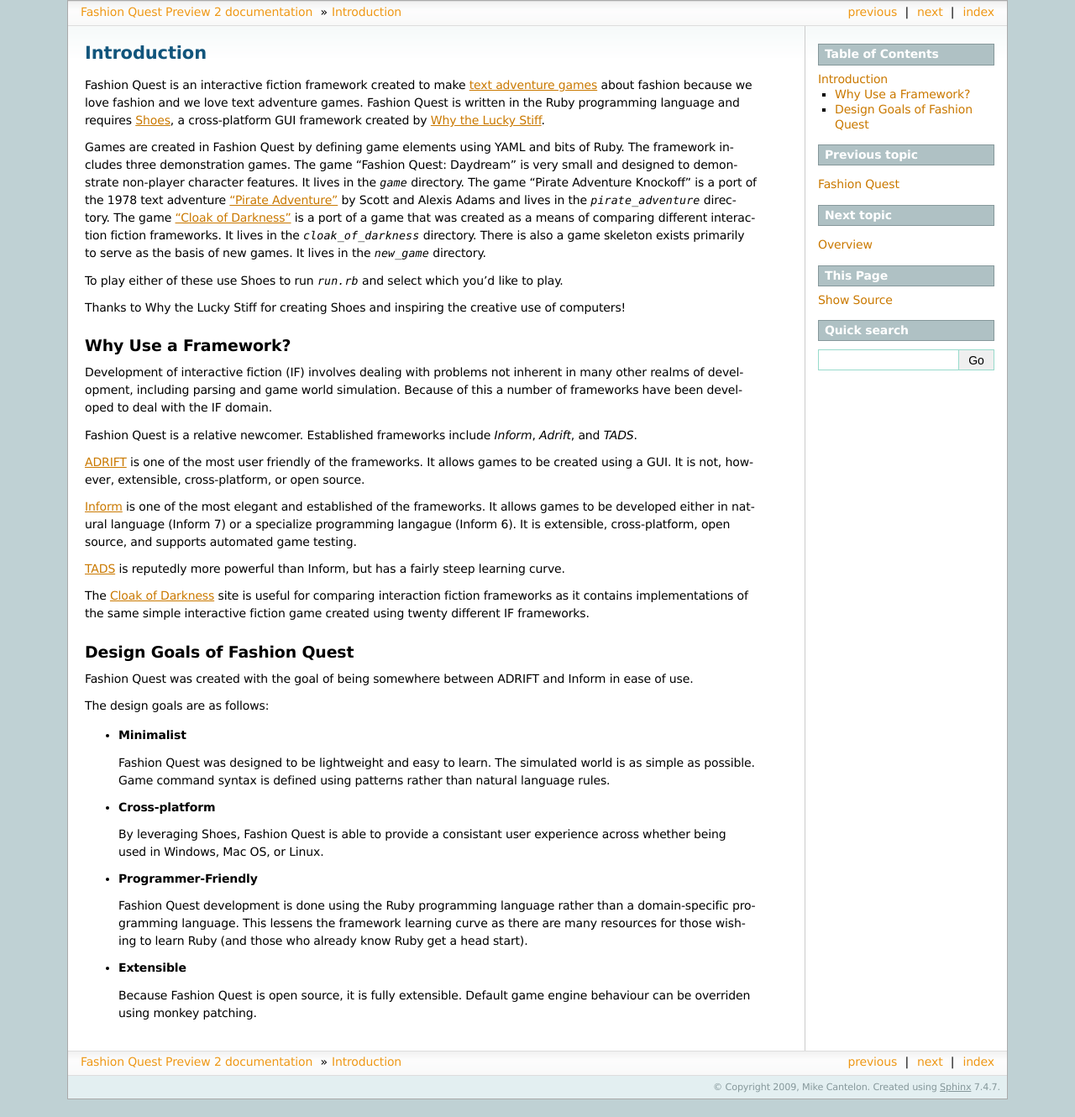
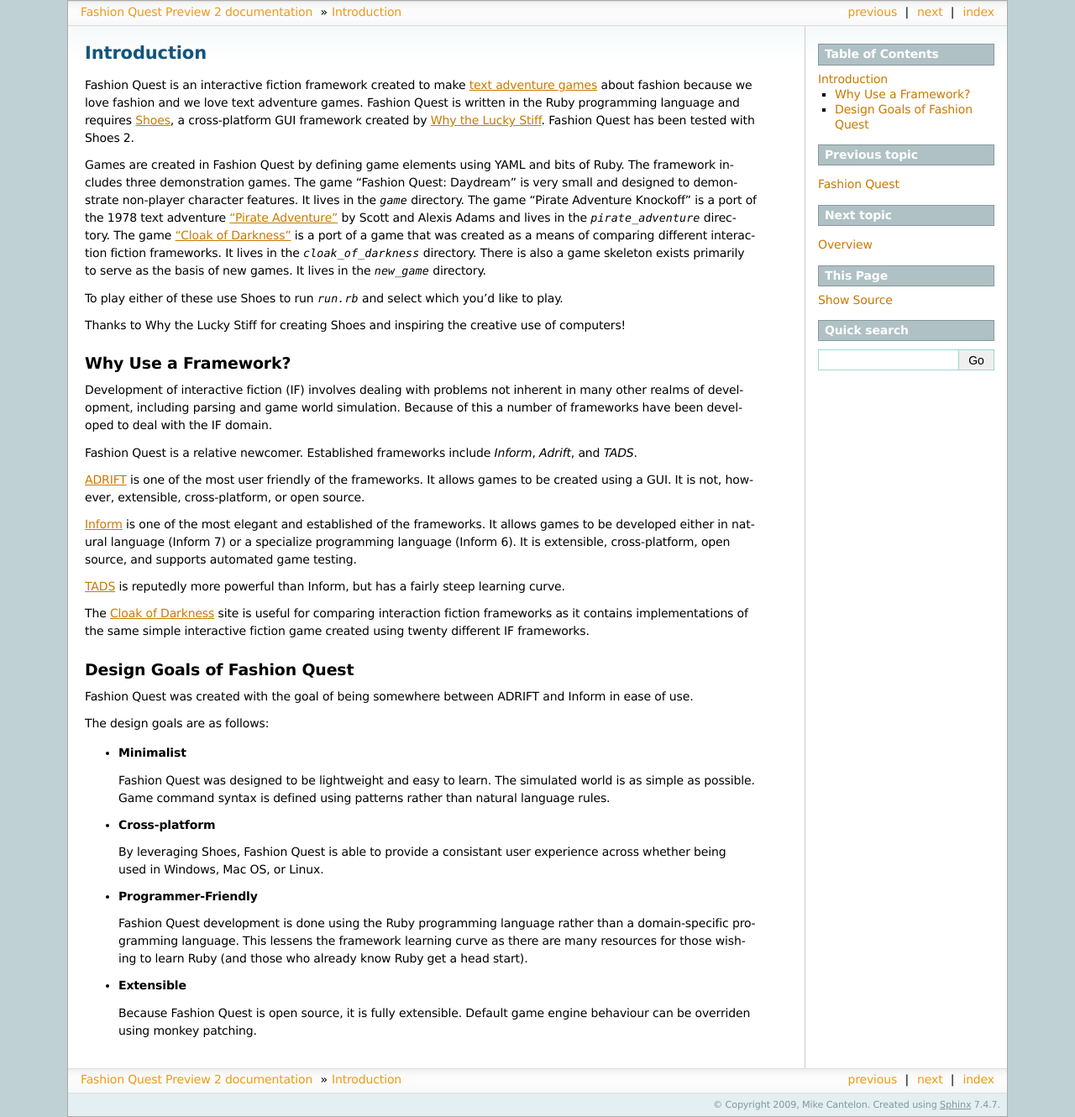
Before and after one commit to mcantelon/fashion-quest, a Sphinx documentation site: the page built from doc/source/introduction.rst, in a window 1280 px wide. Shown: the whole page at 84% size. Built offline with Sphinx 7.4.7, drawn with Linux system fonts in a browser that asks for light colours; before the commit the page ends 1309 px from its top, so only the background shows below that.

Commit message:
More tweaks to documentation.

```diff
--- a/doc/source/introduction.rst
+++ b/doc/source/introduction.rst
@@ -1,7 +1,7 @@
 Introduction
 ============
 
-Fashion Quest is an interactive fiction framework created to make `text adventure games`_ about fashion because we love fashion and we love text adventure games. Fashion Quest is written in the Ruby programming language and requires Shoes_, a cross-platform GUI framework created by `Why the Lucky Stiff`_.
+Fashion Quest is an interactive fiction framework created to make `text adventure games`_ about fashion because we love fashion and we love text adventure games. Fashion Quest is written in the Ruby programming language and requires Shoes_, a cross-platform GUI framework created by `Why the Lucky Stiff`_. Fashion Quest has been tested with Shoes 2.
 
 Games are created in Fashion Quest by defining game elements using YAML and bits of Ruby. The framework includes three demonstration games. The game "Fashion Quest: Daydream" is very small and designed to demonstrate non-player character features. It lives in the `game` directory. The game "Pirate Adventure Knockoff" is a port of the 1978 text adventure `"Pirate Adventure"`_ by Scott and Alexis Adams and lives in the `pirate_adventure` directory. The game `"Cloak of Darkness"`_ is a port of a game that was created as a means of comparing different interaction fiction frameworks. It lives in the `cloak_of_darkness` directory. There is also a game skeleton exists primarily to serve as the basis of new games. It lives in the `new_game` directory.
 
@@ -24,7 +24,7 @@
 
 `ADRIFT`_ is one of the most user friendly of the frameworks. It allows games to be created using a GUI. It is not, however, extensible, cross-platform, or open source.
 
-`Inform`_ is one of the most elegant and established of the frameworks. It allows games to be developed either in natural language (Inform 7) or a specialize programming langague (Inform 6). It is extensible, cross-platform, open source, and supports automated game testing.
+`Inform`_ is one of the most elegant and established of the frameworks. It allows games to be developed either in natural language (Inform 7) or a specialize programming language (Inform 6). It is extensible, cross-platform, open source, and supports automated game testing.
 
 `TADS`_ is reputedly more powerful than Inform, but has a fairly steep learning curve.
 
--- a/doc/source/manipulation.rst
+++ b/doc/source/manipulation.rst
@@ -1,9 +1,7 @@
 Game World Manipulation
 =======================
 
-Game components are defined using YAML_, a human-readable standard used to describe data structures using text. Each game component must have a globally unique identifier.
-
-.. _YAML: http://www.yaml.org/
+Once game elements are defined, they can be manipulated in the game by commands, events, and transitions.
 
 Commands
 --------
@@ -113,7 +111,7 @@
 
 Events enable Ruby logic to be triggered by happenings in the game world. Characters, props, and doors can all have event outcome associated with them.
 
-For example, the `cat` character in the "Fashion Quest: Daydream" demonstration game responds to two events: `on_attack` (when the cat is attacked) and `on_death` (when the cat is killed).
+For example, the `cat` character in the "Fashion Quest: Daydream" demonstration game responds to three events: `on_attack` (when the cat is attacked), `on_death` (when the cat is killed), and `on_pet` (when the player pets the cat).
 
 .. literalinclude:: ../../game/characters/cat.yaml
 
```
Also changed, not shown: doc/source/elements.rst (+9 -7 lines).
